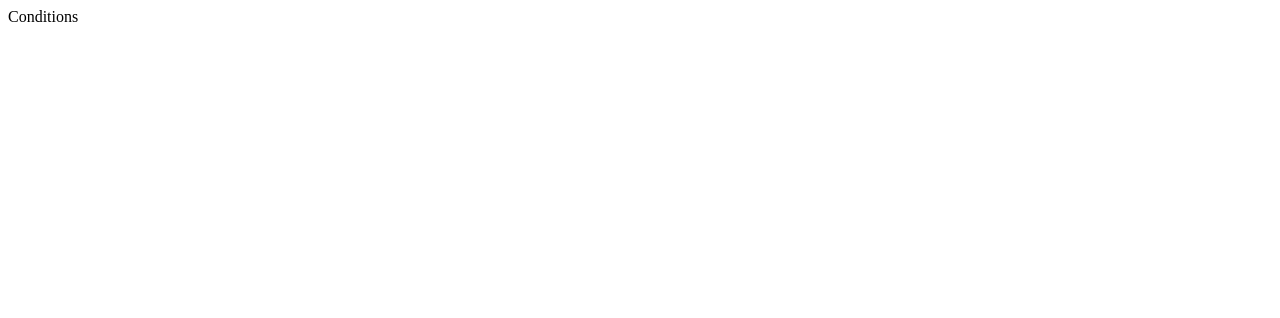
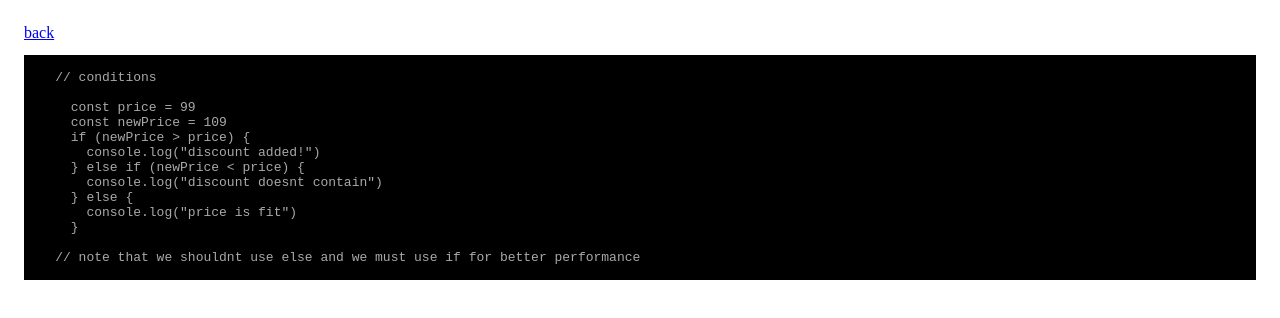
Before and after one commit to arefmaghdam/review-of-js-next.js-12, a Next.js app: page /components/javascript/conditions in a window 1280 px wide. Shown: the top 318 px of the page. Built offline with nearby package versions, Linux system fonts and the light colour scheme.

Commit message:
feat: review of javascript conditions

```diff
--- a/pages/components/javascript/conditions.jsx
+++ b/pages/components/javascript/conditions.jsx
@@ -1,11 +1,32 @@
-import React from 'react'
+import React from "react";
+import styles from "../../../styles/Home.module.css";
+import CodePreview from "../../components/code-preview";
+import Link from "next/link";
 
 const Conditions = () => {
   return (
-    <div>
-      Conditions
+    <div className={styles.subPages}>
+      <Link href="/">back</Link>
+      <CodePreview
+        imgURL=""
+        content={`
+    // conditions
+
+      const price = 99
+      const newPrice = 109
+      if (newPrice > price) {
+        console.log("discount added!")
+      } else if (newPrice < price) {
+        console.log("discount doesnt contain")
+      } else {
+        console.log("price is fit")
+      }
+
+    // note that we shouldnt use else and we must use if for better performance
+      `}
+      />
     </div>
-  )
-}
+  );
+};
 
-export default Conditions
+export default Conditions;
```
